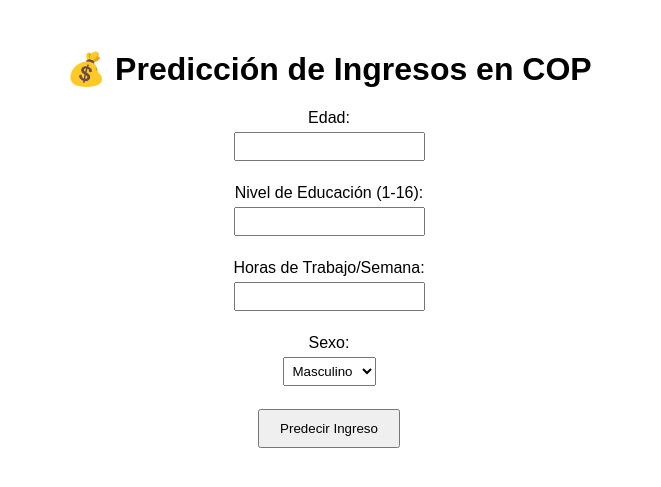
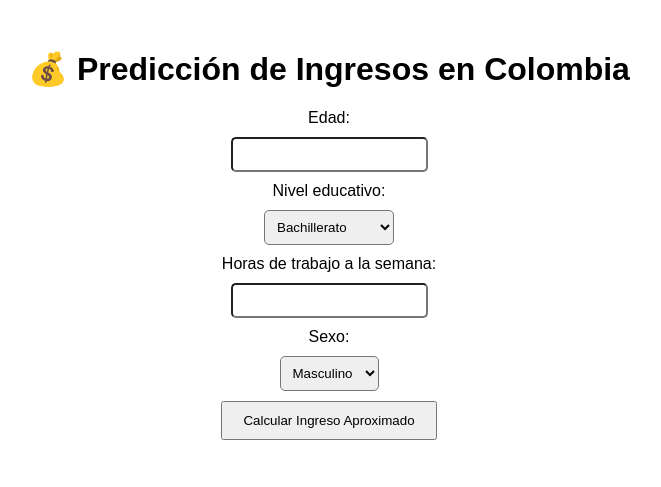
Before and after one commit to AndresRodriguez991114/Prediction-Profile, a Flask app: page / in a window 1280 px wide. Shown: the top 487 px of the page, without its empty margins (311-972 px from the left). Run offline with Flask 3, Linux system fonts and the light colour scheme; parts of the project's set-up code (start-up, migrations or seed data) failed here and were passed over.

Commit message:
Interface

```diff
--- a/app.py
+++ b/app.py
@@ -3,21 +3,17 @@ import pickle
 import numpy as np
 
 app = Flask(__name__)
-
-# Cargar el modelo entrenado
 model = pickle.load(open('model/income_model.pkl', 'rb'))
 
 @app.route('/', methods=['GET', 'POST'])
 def index():
     prediction = None
     if request.method == 'POST':
-        # Obtener los datos del formulario
         age = int(request.form['age'])
         education_num = int(request.form['education_num'])
         hours = int(request.form['hours'])
         sex = 1 if request.form['sex'] == 'Male' else 0
 
-        # Preparar los datos para el modelo
         features = np.array([[age, education_num, hours, sex]])
         prediction = model.predict(features)[0]
 
--- a/templates/index.html
+++ b/templates/index.html
@@ -2,38 +2,72 @@
 <html lang="es">
 <head>
     <meta charset="UTF-8">
-    <title>Predicción de Ingresos</title>
+    <title>Predicción de Ingresos en COP</title>
     <link rel="stylesheet" href="{{ url_for('static', filename='styles.css') }}">
+    <style>
+        body {
+            text-align: center;
+            font-family: Arial;
+            margin-top: 50px;
+        }
+        input, select {
+            padding: 8px;
+            margin: 10px;
+            border-radius: 5px;
+        }
+        .error {
+            border: 2px solid red;
+            box-shadow: 0 0 10px red;
+            animation: blink 05s steps(5, start) infinite;
+        }
+        @keyframes blink {
+            to { visibility: hidden; }
+        }
+    </style>
 </head>
 <body>
-    <h1>💰 Predicción de Ingresos en COP</h1>
-    <form method="POST">
+    <h1>💰 Predicción de Ingresos en Colombia</h1>
+    <form method="POST" onsubmit="return validateForm()">
         <label>Edad:</label><br>
-        <input type="number" name="age" required><br><br>
+        <input type="number" name="age" id="ageInput" required><br>
 
-        <label>Nivel de Educación (1-16):</label><br>
-        <input type="number" name="education_num" required><br><br>
+        <label>Nivel educativo:</label><br>
+        <select name="education_num">
+            <option value="9">Bachillerato</option>
+            <option value="13">Pregrado</option>
+            <option value="15">Especialización</option>
+            <option value="16">Maestría</option>
+            <option value="17">Doctorado</option>
+        </select><br>
 
-        <label>Horas de Trabajo/Semana:</label><br>
-        <input type="number" name="hours" required><br><br>
+        <label>Horas de trabajo a la semana:</label><br>
+        <input type="number" name="hours" required><br>
 
         <label>Sexo:</label><br>
         <select name="sex">
             <option value="Male">Masculino</option>
             <option value="Female">Femenino</option>
-        </select><br><br>
+        </select><br>
 
-        <button type="submit">Predecir Ingreso</button>
+        <button type="submit">Calcular Ingreso Aproximado</button>
     </form>
 
     {% if prediction is not none %}
-        <h2>Resultado:
-            {% if prediction == 1 %}
-                ¡Ingresos mayores a 200 millones COP! 💸
-            {% else %}
-                Ingresos menores o iguales a 200 millones COP. 📉
-            {% endif %}
-        </h2>
+        <h2>Ingreso estimado: <strong>${{ "{:,.0f}".format(prediction) }} COP</strong></h2>
     {% endif %}
+
+    <script>
+        function validateForm() {
+            let ageInput = document.getElementById("ageInput");
+            if (parseInt(ageInput.value) < 18) {
+                ageInput.classList.add("error");
+                ageInput.value = "";
+                return false;
+            } else {
+                ageInput.classList.remove("error");
+                return true;
+            }
+        }
+    </script>
 </body>
 </html>
```
Also changed, not shown: train_model.py (+16 -15 lines).
